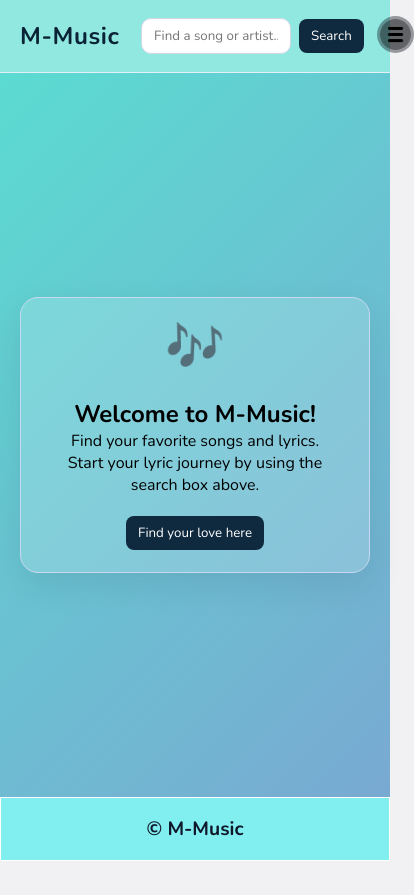
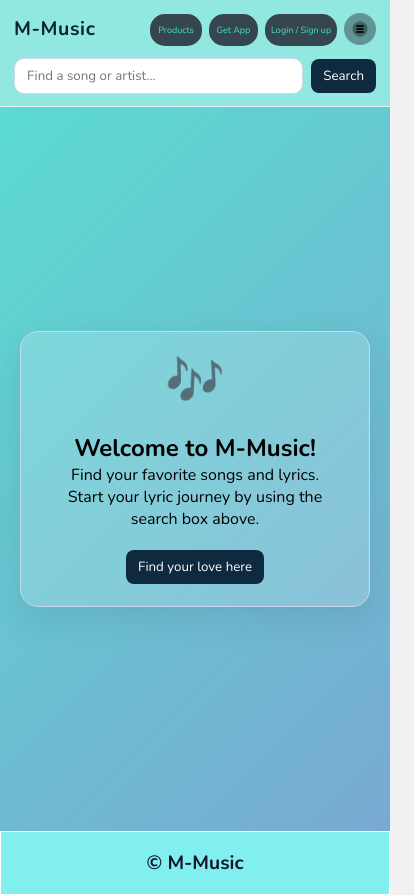
Before and after one commit to dal-zo-mung/M-Music, a website: page public/html/Index.html in a window 390 px wide. Shown: the whole page, 414 px wide, since content can reach past the window. Before the commit the page ends 861 px from the top, so only its background shows below. Drawn offline with Linux system fonts and the light colour scheme; files that its build step writes are made by us from their sources; no server answers; files whose address does not match are found by name; a web font is replaced by a local one.

Commit message:
Refactor CSS styles for responsiveness and layout

```diff
--- a/public/css/index.css
+++ b/public/css/index.css
@@ -85,23 +85,23 @@ body {
     font-family: Nunito;
 }
 .brand {
+  max-width: 700px;
   min-width: 105px;
-  font-size:1.50rem;
+  flex: 0 0 auto;
+  font-size: 1.5rem;
   letter-spacing:0.6px;
   color:#0b2336;
   font-family: ScienceGothic, Nunito, sans-serif;
+  line-height: 1;
+  white-space: nowrap;
 }
 .search-wrap {
   display:flex;
   align-items: center;
   justify-content: flex-start;
+  flex: 1 1 40%;
   width: 40%;
   gap:8px;
-}
-@media screen and (max-width: 720px){
-    .search-wrap {
-        margin-right: 10%;
-    }
 }
 
 #searchbox {
@@ -132,18 +132,42 @@ body {
 
 .button-section {
   display: flex;
+  align-items: center;
   gap: 15px;
+  margin-left: auto;
+  min-width: 0;
+  flex-shrink: 0;
 }
+
+.quick-actions,
+.account-actions,
+#authSection {
+  display: flex;
+  align-items: center;
+  gap: 8px;
+}
+
+.quick-actions {
+  flex-wrap: wrap;
+  justify-content: flex-end;
+}
+
 .bts{
+    display: inline-flex;
+    align-items: center;
+    justify-content: center;
     margin-top: 2px;
     border:none;
-    width: 70px;
-    height: 35px;
+    min-width: 72px;
+    min-height: 36px;
+    padding: 0 14px;
     border-radius: 15px;
     background-color: #242732d5;
     color: turquoise;
     font-size: 11px;
     cursor: pointer;
+    text-decoration: none;
+    white-space: nowrap;
 }
 .bts:hover{
     border: 1px solid #24273271;
@@ -152,18 +176,6 @@ body {
     font-weight: bolder;
     transition: all 0.3s ease;
 }
-@media screen and (max-width: 720px){
-    .button-section .bts {
-        display: none;
-    }
-}
-
-@media screen and (max-width: 620px){
-    #userProfile {
-        display: none;
-    }
-}
-
 
 .user-profile {
   position: relative;
@@ -171,6 +183,9 @@ body {
   align-items: center;
   gap: 8px;
   cursor: pointer;
+  min-height: 38px;
+  padding: 2px 6px;
+  border-radius: 999px;
 }
 
 .user-profile .avatar {
@@ -241,28 +256,127 @@ body {
   background: #d62032;
 }
 
-.menu-icon {
-    border: 0px solid;
-    border-radius: 50%;
-    background-color: #24273270;
-    cursor: pointer;
-    margin-top: 2px;
-    width: 37px;
-}
 .menu-button {
     border: none;
-    background: transparent;
+    background: #24273270;
     padding: 0;
+    width: 37px;
+    height: 37px;
+    border-radius: 50%;
+    display: inline-flex;
+    align-items: center;
+    justify-content: center;
     cursor: pointer;
 }
-.menu-icon:hover{
+.menu-button:hover{
     background-color: #2cbec9;
+}
+
+.menu-icon {
+    display: block;
+    width: 100%;
+    height: 100%;
+}
+
+.bts:focus-visible,
+.btn:focus-visible,
+.menu-button:focus-visible,
+.user-profile:focus-visible {
+  outline: 2px solid #0f293e;
+  outline-offset: 2px;
+}
+
+@media screen and (max-width: 720px){
+    .topbar {
+        flex-wrap: wrap;
+        gap: 10px 0;
+        align-items: center;
+        padding: 12px 14px;
+    }
+
+    .brand {
+        min-width: 0;
+        font-size: clamp(1rem, 5vw, 1.35rem);
+    }
+
+    .search-wrap {
+        order: 3;
+        flex: 1 0 100%;
+        width: 100%;
+        margin-right: 0;
+        margin-top: 2px;
+    }
+
+    .button-section {
+        flex: 1 1 auto;
+        flex-shrink: 1;
+        width: auto;
+        margin-left: clamp(8px, 4vw, 28px);
+        justify-content: flex-end;
+        flex-wrap: nowrap;
+        gap: clamp(4px, 1.8vw, 8px);
+    }
+
+    .quick-actions,
+    .account-actions,
+    #authSection {
+        flex-wrap: nowrap;
+        gap: clamp(4px, 1.6vw, 8px);
+    }
+
+    .button-section .bts {
+        min-width: auto;
+        min-height: clamp(30px, 8.2vw, 36px);
+        padding-inline: clamp(6px, 2vw, 12px);
+        font-size: clamp(9px, 2.3vw, 11px);
+    }
+
+    .menu-button {
+        width: clamp(30px, 8.2vw, 37px);
+        height: clamp(30px, 8.2vw, 37px);
+    }
+
+    .menu-icon {
+        width: clamp(18px, 4.5vw, 23px);
+        height: clamp(18px, 4.5vw, 23px);
+    }
+
+    .user-profile {
+        min-height: clamp(30px, 8.2vw, 38px);
+        gap: clamp(4px, 1.4vw, 8px);
+        padding-inline: clamp(3px, 1vw, 6px);
+    }
+
+    .user-profile .avatar {
+        width: clamp(28px, 7vw, 34px);
+        height: clamp(28px, 7vw, 34px);
+    }
+}
+
+@media screen and (max-width: 620px){
+    .button-section {
+        margin-left: clamp(8px, 3vw, 20px);
+    }
+
+    .user-profile .username {
+        display: none;
+    }
+
+    .profile-dropdown {
+        min-width: 160px;
+        width: auto;
+    }
+
+    #authBtn {
+        min-width: 0;
+        padding-inline: clamp(5px, 1.5vw, 10px);
+    }
 }
 
 /* menu panel */
 .menu-panel{
     position:absolute;
-    top: 70px;
+    top: calc(100% + 6px);
     right: 5px;
     background-color:#242732e0;
     padding: 15px;
@@ -465,11 +579,17 @@ body.dark-mode .player-meta h2 {
 body.dark-mode .muted {
   color: #94a3b8;
 }
-body.dark-mode .menu-icon{
+body.dark-mode .menu-button{
     background-color: #369daab0;
 }
-body.dark-mode .menu-icon:hover{
+body.dark-mode .menu-button:hover{
     background-color: #2cbec9;
+}
+body.dark-mode .bts:focus-visible,
+body.dark-mode .btn:focus-visible,
+body.dark-mode .menu-button:focus-visible,
+body.dark-mode .user-profile:focus-visible {
+  outline-color: #67e8f9;
 }
 body.dark-mode .player-meta a{
   color: #67e8f9;
```
